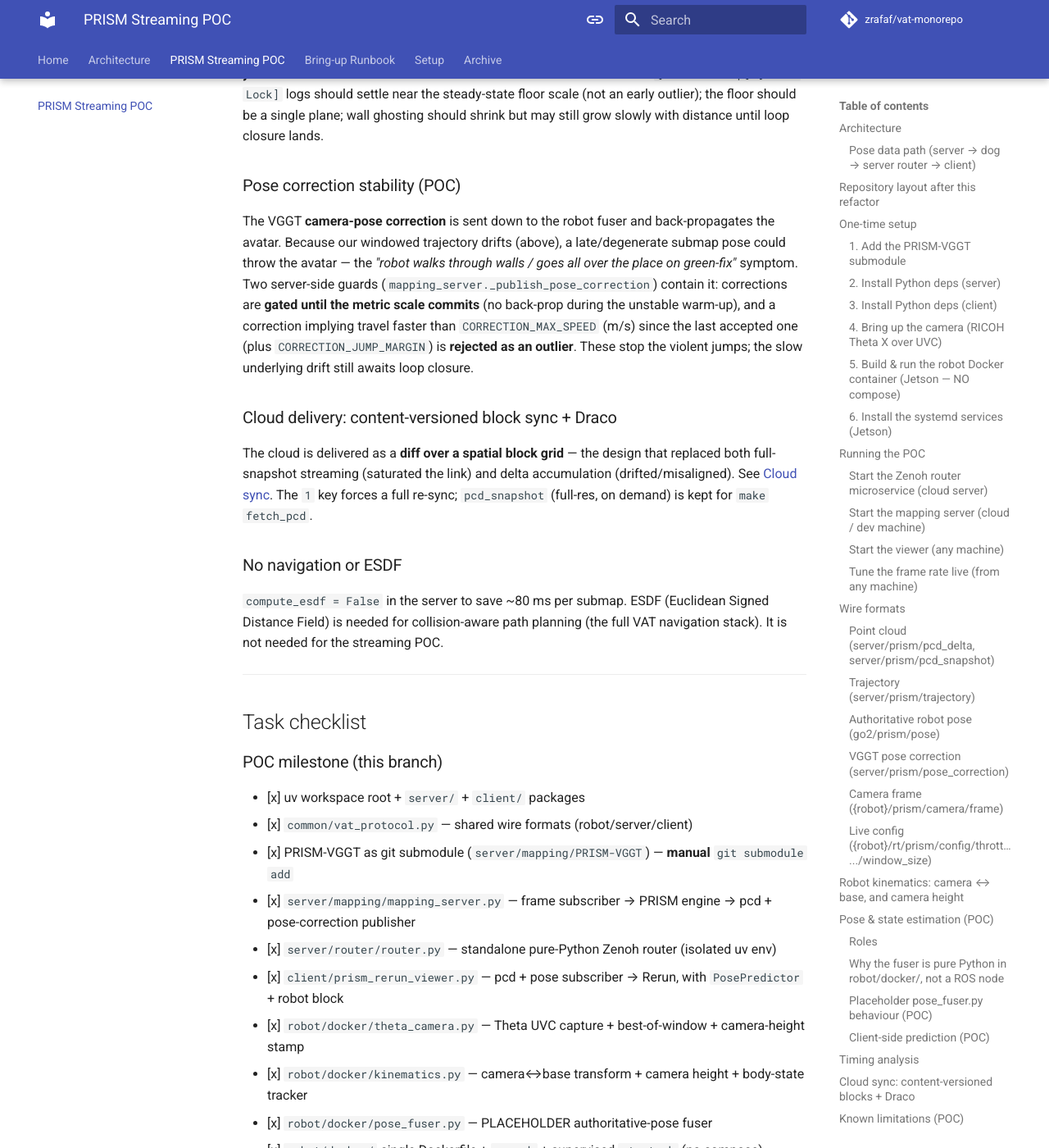
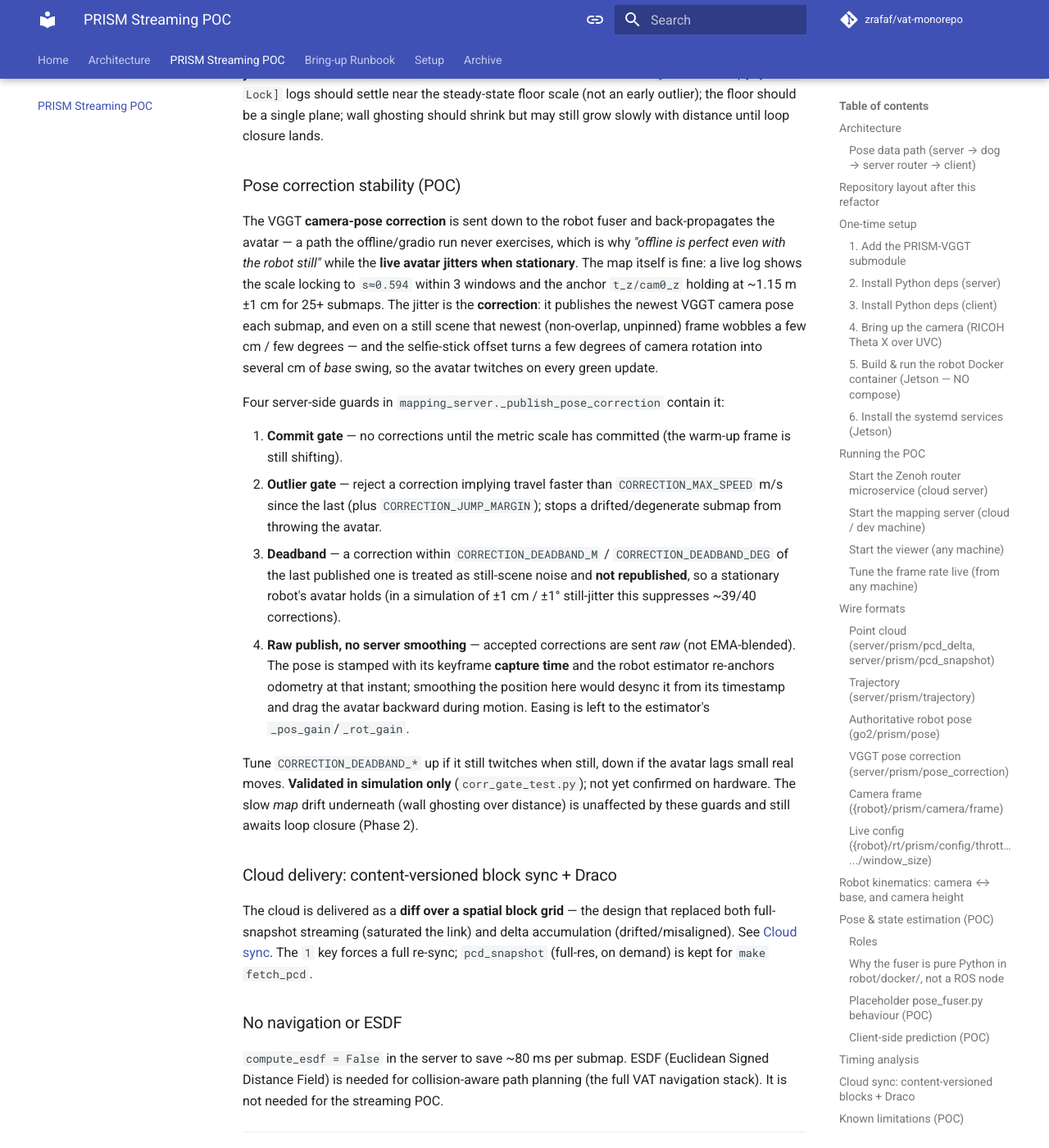
Before and after one commit to zRafaF/vat-monorepo, an MkDocs documentation site: the page built from docs/streaming_poc.md, in a window 1280 px wide and 1400 px high, scrolled down 17394 px. Shown: the whole window at 82% size. Built offline with MkDocs 1.6.1 and Material for MkDocs 9.7.7, drawn with Linux system fonts in a browser that asks for light colours; comment, search, counter and statistics services are not loaded.

Commit message:
added deadbanding to pose

```diff
--- a/docs/streaming_poc.md
+++ b/docs/streaming_poc.md
@@ -714,14 +714,37 @@
 ### Pose correction stability (POC)
 
 The VGGT **camera-pose correction** is sent down to the robot fuser and
-back-propagates the avatar. Because our windowed trajectory drifts (above), a
-late/degenerate submap pose could throw the avatar — the *"robot walks through
-walls / goes all over the place on green-fix"* symptom. Two server-side guards
-(`mapping_server._publish_pose_correction`) contain it: corrections are **gated
-until the metric scale commits** (no back-prop during the unstable warm-up), and a
-correction implying travel faster than `CORRECTION_MAX_SPEED` (m/s) since the last
-accepted one (plus `CORRECTION_JUMP_MARGIN`) is **rejected as an outlier**. These
-stop the violent jumps; the slow underlying drift still awaits loop closure.
+back-propagates the avatar — a path the offline/gradio run never exercises, which
+is why *"offline is perfect even with the robot still"* while the **live avatar
+jitters when stationary**. The map itself is fine: a live log shows the scale
+locking to `s≈0.594` within 3 windows and the anchor `t_z/cam0_z` holding at
+~1.15 m ±1 cm for 25+ submaps. The jitter is the **correction**: it publishes the
+newest VGGT camera pose each submap, and even on a still scene that newest
+(non-overlap, unpinned) frame wobbles a few cm / few degrees — and the
+selfie-stick offset turns a few degrees of camera rotation into several cm of
+*base* swing, so the avatar twitches on every green update.
+
+Four server-side guards in `mapping_server._publish_pose_correction` contain it:
+
+1. **Commit gate** — no corrections until the metric scale has committed (the
+   warm-up frame is still shifting).
+2. **Outlier gate** — reject a correction implying travel faster than
+   `CORRECTION_MAX_SPEED` m/s since the last (plus `CORRECTION_JUMP_MARGIN`); stops
+   a drifted/degenerate submap from throwing the avatar.
+3. **Deadband** — a correction within `CORRECTION_DEADBAND_M` /
+   `CORRECTION_DEADBAND_DEG` of the last published one is treated as still-scene
+   noise and **not republished**, so a stationary robot's avatar holds (in a
+   simulation of ±1 cm / ±1° still-jitter this suppresses ~39/40 corrections).
+4. **Raw publish, no server smoothing** — accepted corrections are sent *raw*
+   (not EMA-blended). The pose is stamped with its keyframe **capture time** and
+   the robot estimator re-anchors odometry at that instant; smoothing the position
+   here would desync it from its timestamp and drag the avatar backward during
+   motion. Easing is left to the estimator's `_pos_gain`/`_rot_gain`.
+
+Tune `CORRECTION_DEADBAND_*` up if it still twitches when still, down if the
+avatar lags small real moves. **Validated in simulation only** (`corr_gate_test.py`);
+not yet confirmed on hardware. The slow *map* drift underneath (wall ghosting over
+distance) is unaffected by these guards and still awaits loop closure (Phase 2).
 
 ### Cloud delivery: content-versioned block sync + Draco
 
```
Also changed, not shown: 2 other files.
